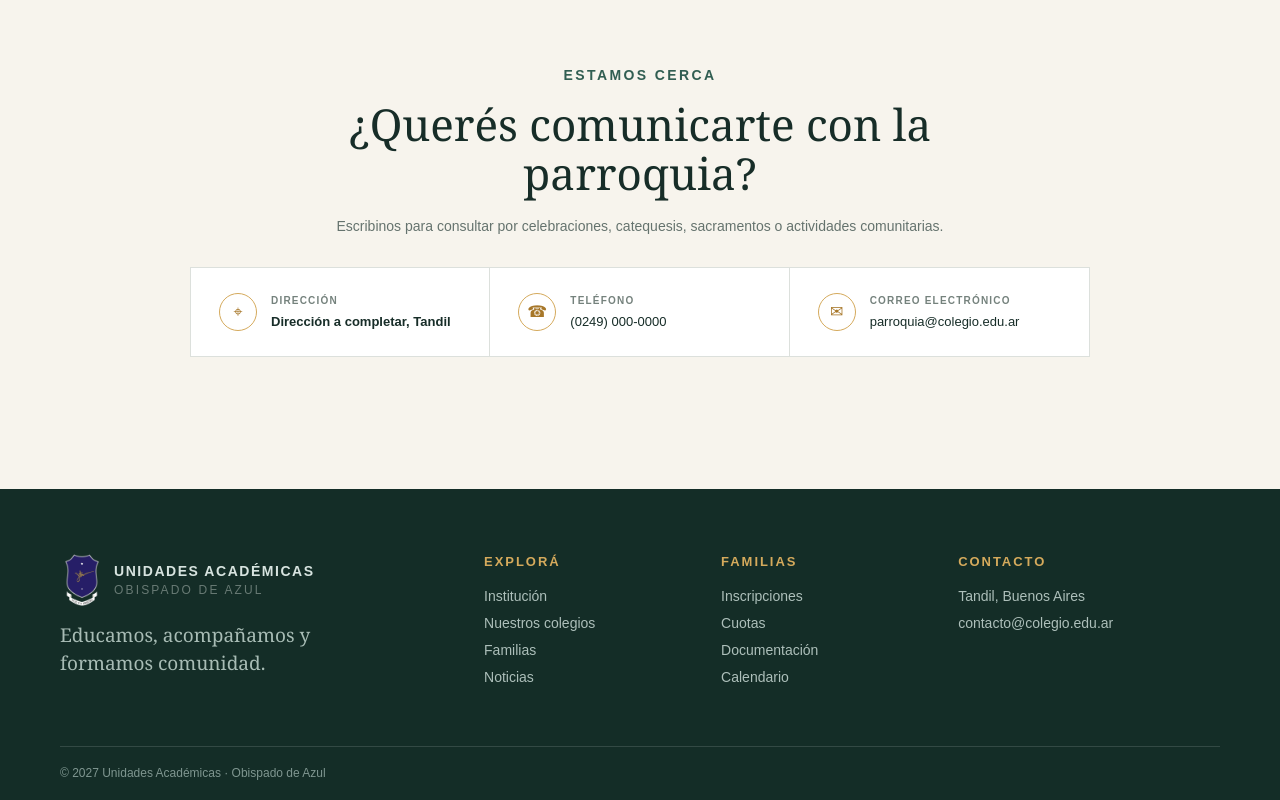
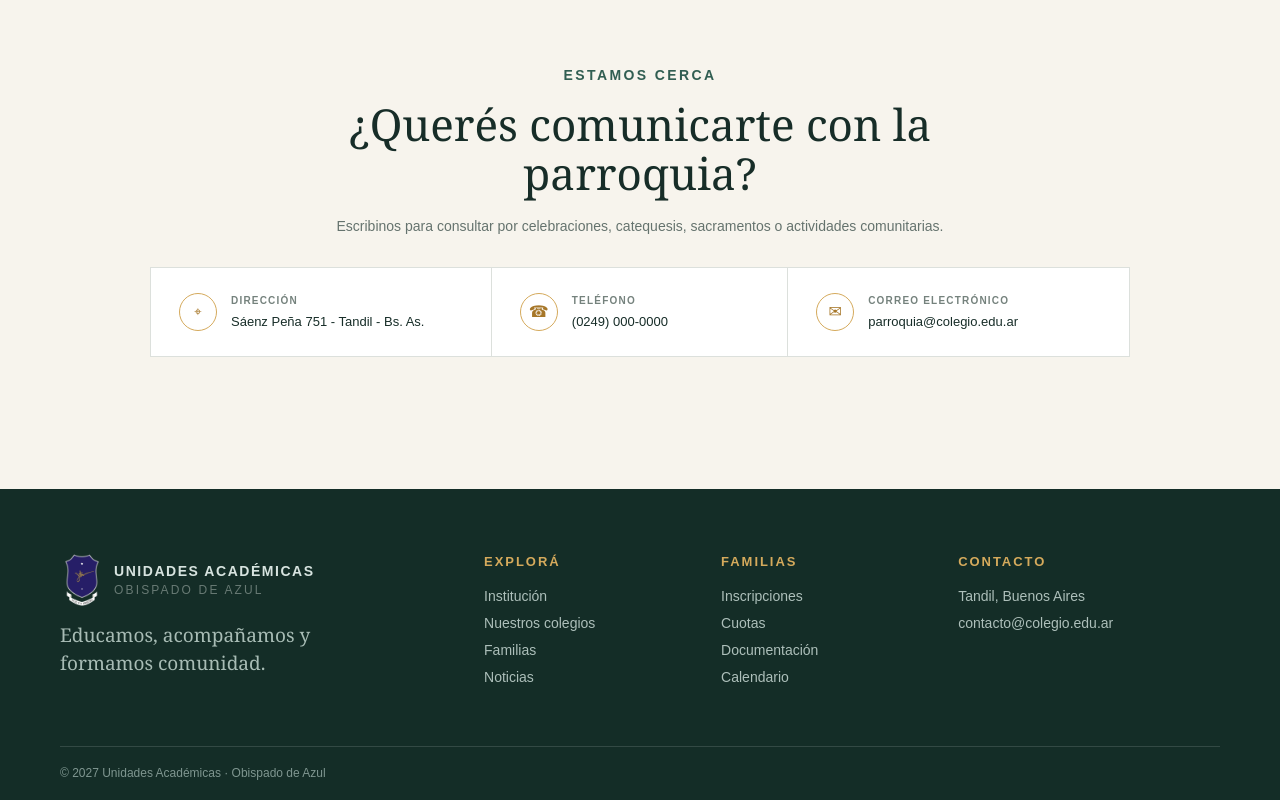
Before and after one commit to santiagodiazpace/colegio-begonia, an Angular app: page /parroquia in a window 1280 px wide. Shown: the part 2121-2921 px from the top of the page. Built offline with nearby package versions, Linux system fonts and the light colour scheme.

Commit message:
Cambios en direcciones

```diff
--- a/src/app/begonia.component.html
+++ b/src/app/begonia.component.html
@@ -108,7 +108,7 @@
         coordinar una entrevista.
       </p>
       <div class="school-contact-data">
-        <span><small>DIRECCIÓN</small><b>Dirección a completar, Tandil</b></span>
+        <span class="contact-address"><small>DIRECCIÓN</small>Sáenz Peña 751 - Tandil - Bs. As.</span>
         <span><small>TELÉFONO</small><a href="tel:+542490000000">(0249) 000-0000</a></span>
         <span><small>CORREO</small><a href="mailto:begonia@colegio.edu.ar">begonia&#64;colegio.edu.ar</a></span>
       </div>
--- a/src/app/home.component.html
+++ b/src/app/home.component.html
@@ -235,7 +235,7 @@
             <small>UNIDAD ACADÉMICA</small>
             <h3>Nuestra Señora de Begoña</h3>
             <p>
-              ⌖ Dirección a completar, Tandil<br />☎ (0249) 000-0000<br />✉
+              ⌖ Sáenz Peña 751 - Tandil - Bs. As.<br />☎ (0249) 000-0000<br />✉
               contacto&#64;colegio.edu.ar
             </p>
             <a class="text-link" href="mailto:contacto@colegio.edu.ar">VER DATOS Y UBICACIÓN</a>
--- a/src/app/martin-rodriguez.component.html
+++ b/src/app/martin-rodriguez.component.html
@@ -109,7 +109,7 @@
         coordinar una entrevista.
       </p>
       <div class="school-contact-data">
-        <span><small>DIRECCIÓN</small><b>Dirección a completar, Tandil</b></span>
+        <span class="contact-address"><small>DIRECCIÓN</small>Av. Marconi 1760 - Tandil - Bs. As.</span>
         <span><small>TELÉFONO</small><a href="tel:+542490000000">(0249) 000-0000</a></span>
         <span><small>CORREO</small><a href="mailto:martinrodriguez@colegio.edu.ar">martinrodriguez&#64;colegio.edu.ar</a></span>
       </div>
--- a/src/app/parish.component.html
+++ b/src/app/parish.component.html
@@ -94,10 +94,10 @@
         actividades comunitarias.
       </p>
       <div class="parish-contact-grid">
-        <article>
+        <article class="contact-address">
           <span aria-hidden="true">⌖</span>
           <small>DIRECCIÓN</small>
-          <strong>Dirección a completar, Tandil</strong>
+          Sáenz Peña 751 - Tandil - Bs. As.
         </article>
         <article>
           <span aria-hidden="true">☎</span>
--- a/src/styles.css
+++ b/src/styles.css
@@ -106,7 +106,7 @@
 .parish-contact .eyebrow:before{display:none}
 .parish-contact h2{max-width:700px;margin:0 auto 18px}
 .parish-contact>div>p:not(.eyebrow){max-width:610px;margin:0 auto 28px;font-size:14px;line-height:1.7;color:#65736e}
-.parish-contact-grid{display:grid;grid-template-columns:repeat(3,1fr);max-width:900px;margin:0 auto 32px;border:1px solid var(--line);background:#fff;text-align:left}
+.parish-contact-grid{display:grid;grid-template-columns:1.15fr 1fr 1.15fr;max-width:980px;margin:0 auto 32px;border:1px solid var(--line);background:#fff;text-align:left}
 .parish-contact-grid article{display:grid;grid-template-columns:38px 1fr;gap:3px 14px;align-items:center;padding:25px 28px;border-right:1px solid var(--line)}
 .parish-contact-grid article:last-child{border-right:0}
 .parish-contact-grid article>span{grid-row:1/3;display:grid;place-items:center;width:38px;height:38px;border:1px solid var(--gold);border-radius:50%;color:#a77729}
@@ -161,6 +161,8 @@
 .school-contact-data b,.school-contact-data a{font-size:13px;color:var(--ink);text-decoration:none}
 .school-contact-data a{transition:color .2s ease}
 .school-contact-data a:hover{color:#a77729}
+.parish-contact-grid .contact-address,.school-contact-data .contact-address{font-size:13px;font-weight:400}
+@media(min-width:701px){.parish-contact-grid .contact-address{white-space:nowrap}}
 @media(max-width:800px){.school-detail-hero-grid{grid-template-columns:1fr}.school-detail-emblem{display:none}.school-detail-hero h1{font-size:48px}.school-about-grid,.school-pillars-grid{grid-template-columns:1fr;gap:42px}.school-level-card-grid{grid-template-columns:1fr}.school-level-card-grid article{border-right:0;border-bottom:1px solid #ffffff2c}.school-level-card-grid article:last-child{border-bottom:0}.school-contact-data{grid-template-columns:1fr}.school-contact-data>span{border-right:0;border-bottom:1px solid var(--line)}.school-contact-data>span:last-child{border-bottom:0}}
 @media(max-width:600px){.school-detail-hero{min-height:480px}.school-detail-hero h1{font-size:40px}.school-back{margin-bottom:48px}.school-about h2,.school-section-heading h2,.school-pillars h2,.school-detail-contact h2{font-size:36px}}
 
```
